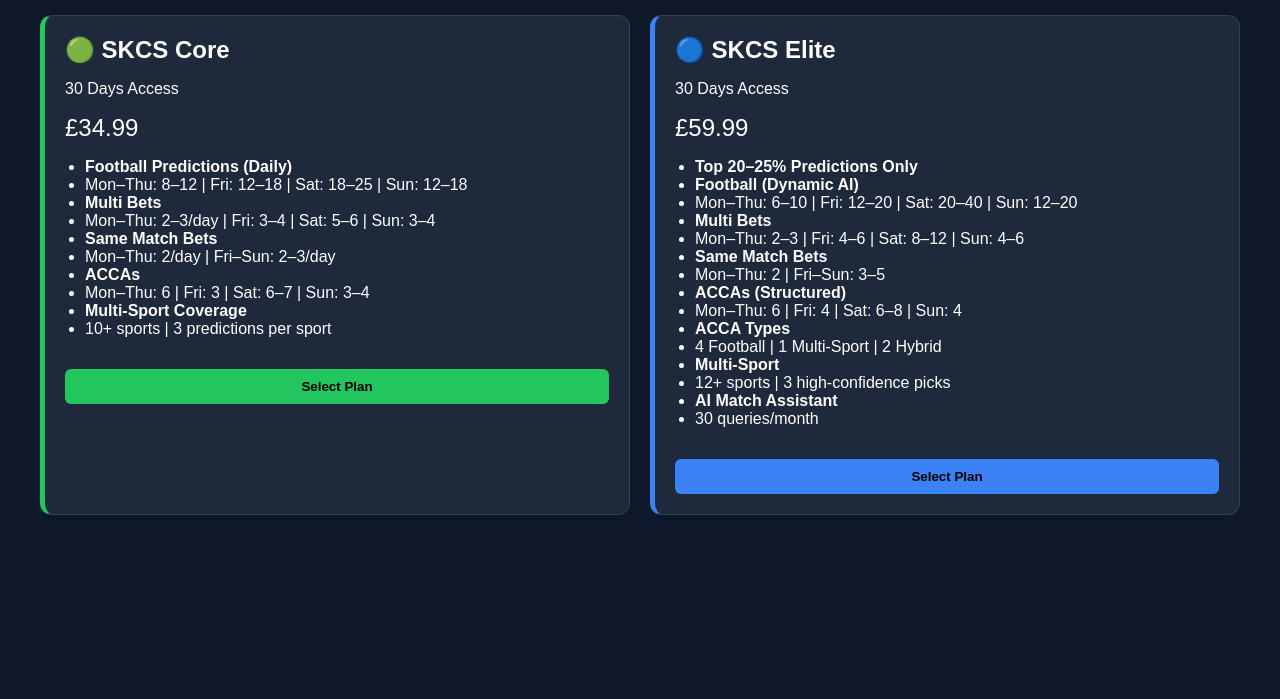
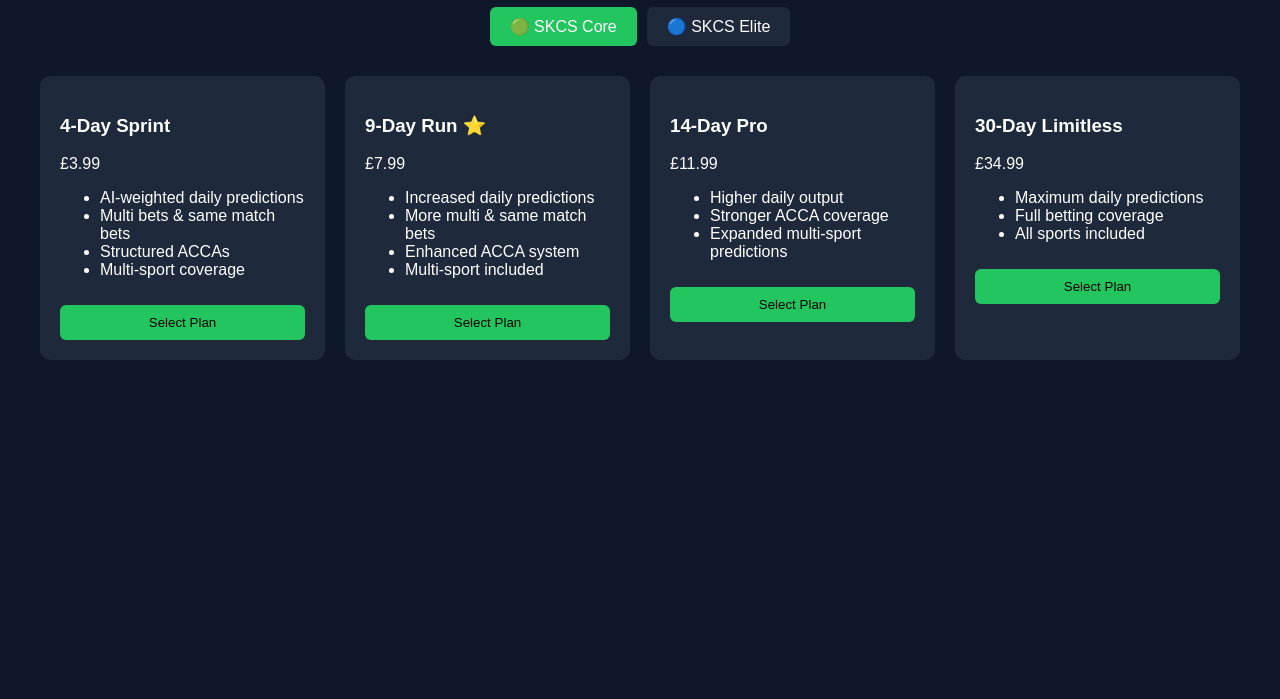
Before and after one commit to sfynn13433-code/skcsai, a website: page subscription.html in a window 1280 px wide. Shown: the part 101-800 px from the top of the page. Drawn offline with Linux system fonts and the light colour scheme.

Commit message:
UI: Final SKCS pricing page (Core/Elite tabs, 4 tiers, synced frontend + root)

```diff
--- a/subscription.html
+++ b/subscription.html
@@ -2,115 +2,190 @@
 <html lang="en">
 <head>
 <meta charset="UTF-8">
-  <title>SKCS Subscriptions</title>
+<title>SKCS Pricing</title>
+
 <style>
 body { font-family: Arial; background:#0f172a; color:white; }
 .container { max-width:1200px; margin:auto; padding:20px; }
-    h1 { text-align:center; margin-bottom:30px; }
-    .grid { display:grid; grid-template-columns: repeat(auto-fit, minmax(280px,1fr)); gap:20px; }
+
+.tabs {
+  display:flex;
+  justify-content:center;
+  gap:10px;
+  margin-bottom:30px;
+}
+
+.tab {
+  padding:10px 20px;
+  cursor:pointer;
+  border-radius:6px;
+  background:#1e293b;
+}
+
+.active-core { background:#22c55e; }
+.active-elite { background:#3b82f6; }
+
+.grid {
+  display:grid;
+  grid-template-columns: repeat(auto-fit, minmax(260px,1fr));
+  gap:20px;
+}
+
 .card {
   background:#1e293b;
   padding:20px;
-      border-radius:12px;
-      border:1px solid #334155;
+  border-radius:10px;
 }
-    .core { border-left:5px solid #22c55e; }
-    .elite { border-left:5px solid #3b82f6; }
-    h2 { margin:0; }
-    .price { font-size:24px; margin:10px 0; }
-    ul { padding-left:20px; }
+
 button {
   width:100%;
   padding:10px;
-      margin-top:15px;
-      background:#22c55e;
+  margin-top:10px;
   border:none;
   border-radius:6px;
   cursor:pointer;
-      font-weight:bold;
 }
-    .elite button { background:#3b82f6; }
+
+.core-btn { background:#22c55e; }
+.elite-btn { background:#3b82f6; }
 </style>
 </head>
+
 <body>
 
 <div class="container">
-  <h1>SKCS Subscriptions</h1>
 
-  <div class="grid">
+<h1 style="text-align:center;">Choose Your Plan</h1>
 
-    <!-- CORE 30 -->
-    <div class="card core">
-      <h2>🟢 SKCS Core</h2>
-      <p>30 Days Access</p>
-      <div class="price">£34.99</div>
-
-      <ul>
-        <li><strong>Football Predictions (Daily)</strong></li>
-        <li>Mon–Thu: 8–12 | Fri: 12–18 | Sat: 18–25 | Sun: 12–18</li>
-
-        <li><strong>Multi Bets</strong></li>
-        <li>Mon–Thu: 2–3/day | Fri: 3–4 | Sat: 5–6 | Sun: 3–4</li>
-
-        <li><strong>Same Match Bets</strong></li>
-        <li>Mon–Thu: 2/day | Fri–Sun: 2–3/day</li>
-
-        <li><strong>ACCAs</strong></li>
-        <li>Mon–Thu: 6 | Fri: 3 | Sat: 6–7 | Sun: 3–4</li>
-
-        <li><strong>Multi-Sport Coverage</strong></li>
-        <li>10+ sports | 3 predictions per sport</li>
-      </ul>
-
-      <button onclick="subscribe('core_30')">Select Plan</button>
+<div class="tabs">
+  <div class="tab active-core" onclick="showCore()">🟢 SKCS Core</div>
+  <div class="tab" onclick="showElite()">🔵 SKCS Elite</div>
 </div>
 
-    <!-- ELITE 30 -->
-    <div class="card elite">
-      <h2>🔵 SKCS Elite</h2>
-      <p>30 Days Access</p>
-      <div class="price">£59.99</div>
+<!-- CORE -->
+<div id="corePlans" class="grid">
 
+<div class="card">
+<h3>4-Day Sprint</h3>
+<p>£3.99</p>
 <ul>
-        <li><strong>Top 20–25% Predictions Only</strong></li>
+<li>AI-weighted daily predictions</li>
+<li>Multi bets & same match bets</li>
+<li>Structured ACCAs</li>
+<li>Multi-sport coverage</li>
+</ul>
+<button class="core-btn" onclick="subscribe('core_4')">Select Plan</button>
+</div>
 
-        <li><strong>Football (Dynamic AI)</strong></li>
-        <li>Mon–Thu: 6–10 | Fri: 12–20 | Sat: 20–40 | Sun: 12–20</li>
+<div class="card">
+<h3>9-Day Run ⭐</h3>
+<p>£7.99</p>
+<ul>
+<li>Increased daily predictions</li>
+<li>More multi & same match bets</li>
+<li>Enhanced ACCA system</li>
+<li>Multi-sport included</li>
+</ul>
+<button class="core-btn" onclick="subscribe('core_9')">Select Plan</button>
+</div>
 
-        <li><strong>Multi Bets</strong></li>
-        <li>Mon–Thu: 2–3 | Fri: 4–6 | Sat: 8–12 | Sun: 4–6</li>
+<div class="card">
+<h3>14-Day Pro</h3>
+<p>£11.99</p>
+<ul>
+<li>Higher daily output</li>
+<li>Stronger ACCA coverage</li>
+<li>Expanded multi-sport predictions</li>
+</ul>
+<button class="core-btn" onclick="subscribe('core_14')">Select Plan</button>
+</div>
 
-        <li><strong>Same Match Bets</strong></li>
-        <li>Mon–Thu: 2 | Fri–Sun: 3–5</li>
-
-        <li><strong>ACCAs (Structured)</strong></li>
-        <li>Mon–Thu: 6 | Fri: 4 | Sat: 6–8 | Sun: 4</li>
-
-        <li><strong>ACCA Types</strong></li>
-        <li>4 Football | 1 Multi-Sport | 2 Hybrid</li>
-
-        <li><strong>Multi-Sport</strong></li>
-        <li>12+ sports | 3 high-confidence picks</li>
-
-        <li><strong>AI Match Assistant</strong></li>
-        <li>30 queries/month</li>
+<div class="card">
+<h3>30-Day Limitless</h3>
+<p>£34.99</p>
+<ul>
+<li>Maximum daily predictions</li>
+<li>Full betting coverage</li>
+<li>All sports included</li>
 </ul>
-
-      <button onclick="subscribe('elite_30')">Select Plan</button>
+<button class="core-btn" onclick="subscribe('core_30')">Select Plan</button>
 </div>
 
 </div>
+
+<!-- ELITE -->
+<div id="elitePlans" class="grid" style="display:none;">
+
+<div class="card">
+<h3>4-Day Deep Dive</h3>
+<p>£7.99</p>
+<ul>
+<li>Top 25% confidence picks</li>
+<li>Optimized multi & same bets</li>
+<li>Structured ACCAs</li>
+<li>AI insights</li>
+</ul>
+<button class="elite-btn" onclick="subscribe('elite_4')">Select Plan</button>
+</div>
+
+<div class="card">
+<h3>9-Day Deep Strike ⭐</h3>
+<p>£11.99</p>
+<ul>
+<li>High-confidence predictions</li>
+<li>Advanced ACCA system</li>
+<li>Multi-sport intelligence</li>
+<li>AI assistant access</li>
+</ul>
+<button class="elite-btn" onclick="subscribe('elite_9')">Select Plan</button>
+</div>
+
+<div class="card">
+<h3>14-Day Deep Pro</h3>
+<p>£15.99</p>
+<ul>
+<li>Expanded high-confidence output</li>
+<li>Enhanced market selection</li>
+<li>AI-assisted decisions</li>
+</ul>
+<button class="elite-btn" onclick="subscribe('elite_14')">Select Plan</button>
+</div>
+
+<div class="card">
+<h3>30-Day Deep VIP</h3>
+<p>£59.99</p>
+<ul>
+<li>Maximum high-confidence predictions</li>
+<li>Full AI optimization</li>
+<li>All ACCA systems unlocked</li>
+<li>AI Match Assistant (30 queries)</li>
+</ul>
+<button class="elite-btn" onclick="subscribe('elite_30')">Select Plan</button>
+</div>
+
+</div>
+
 </div>
 
 <script>
-async function subscribe(planId) {
+function showCore(){
+  document.getElementById('corePlans').style.display='grid';
+  document.getElementById('elitePlans').style.display='none';
+}
+
+function showElite(){
+  document.getElementById('corePlans').style.display='none';
+  document.getElementById('elitePlans').style.display='grid';
+}
+
+async function subscribe(planId){
   const token = localStorage.getItem("token");
 
   const res = await fetch("https://skcsai.onrender.com/api/subscribe", {
-    method: "POST",
-    headers: {
-      "Content-Type": "application/json",
-      "Authorization": "Bearer " + token
+    method:"POST",
+    headers:{
+      "Content-Type":"application/json",
+      "Authorization":"Bearer "+token
     },
     body: JSON.stringify({ planId })
   });
```
Also changed, not shown: frontend/subscription.html (+146 -71 lines). Lines whose indentation alone changed are shown as unchanged.
